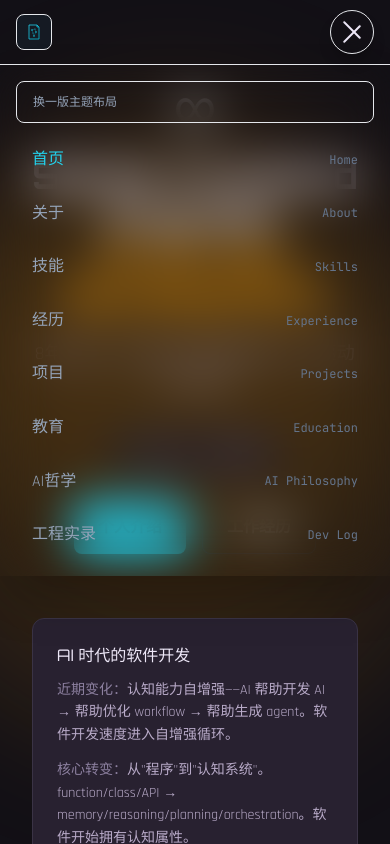
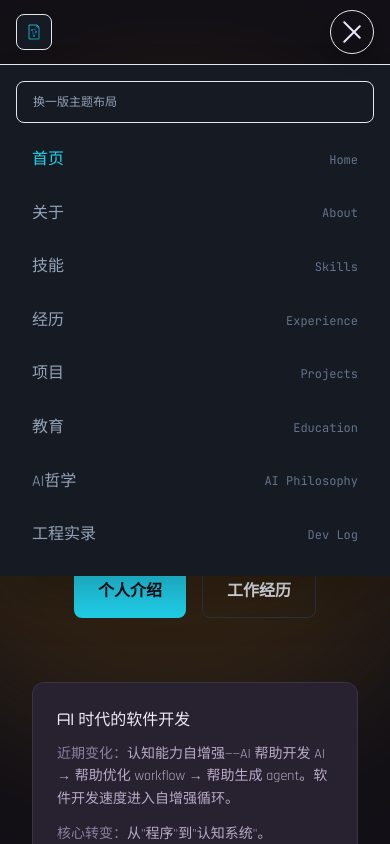
Before and after one commit to Skedush/xuli-resume, a React (Vite) app: page / in a window 390 px wide. Both pictures are taken after a click on the button "打开导航菜单". Shown: the top 844 px of the page. Built offline with nearby package versions, Linux system fonts and the light colour scheme.

Commit message:
fix: make mobile menu background solid

```diff
--- a/src/components/Navbar.tsx
+++ b/src/components/Navbar.tsx
@@ -35,8 +35,10 @@ export default function Navbar() {
     <motion.nav
       initial={{ y: -100 }}
       animate={{ y: 0 }}
-      className={`fixed top-0 left-0 right-0 z-50 transition-all duration-300 ${
-        scrolled ? 'backdrop-blur-xl bg-bg/40 shadow-xl shadow-black/30' : ''
+      className={`fixed top-0 left-0 right-0 z-50 relative isolate transition-all duration-300 ${
+        scrolled
+          ? 'backdrop-blur-xl bg-bg/90 shadow-xl shadow-black/30'
+          : 'bg-transparent'
       }`}
     >
       <div className="max-w-7xl mx-auto px-4 sm:px-6 lg:px-8">
@@ -104,7 +106,7 @@ export default function Navbar() {
             initial={{ opacity: 0, y: -8 }}
             animate={{ opacity: 1, y: 0 }}
             exit={{ opacity: 0, y: -8 }}
-            className="absolute left-0 right-0 top-full z-40 lg:hidden border-t border-[var(--xuli-border)]/60 bg-[var(--color-surface)]/98 shadow-2xl shadow-black/30 backdrop-blur-xl"
+            className="absolute left-0 right-0 top-full z-40 lg:hidden border-t border-[var(--xuli-border)]/60 bg-surface shadow-2xl shadow-black/30 backdrop-blur-xl"
           >
             <div className="px-4 py-4 space-y-1 max-h-[calc(100vh-4rem)] overflow-y-auto">
               <button
```
Also changed, not shown: 1 other file (tests, documents, lock files or other folders).
